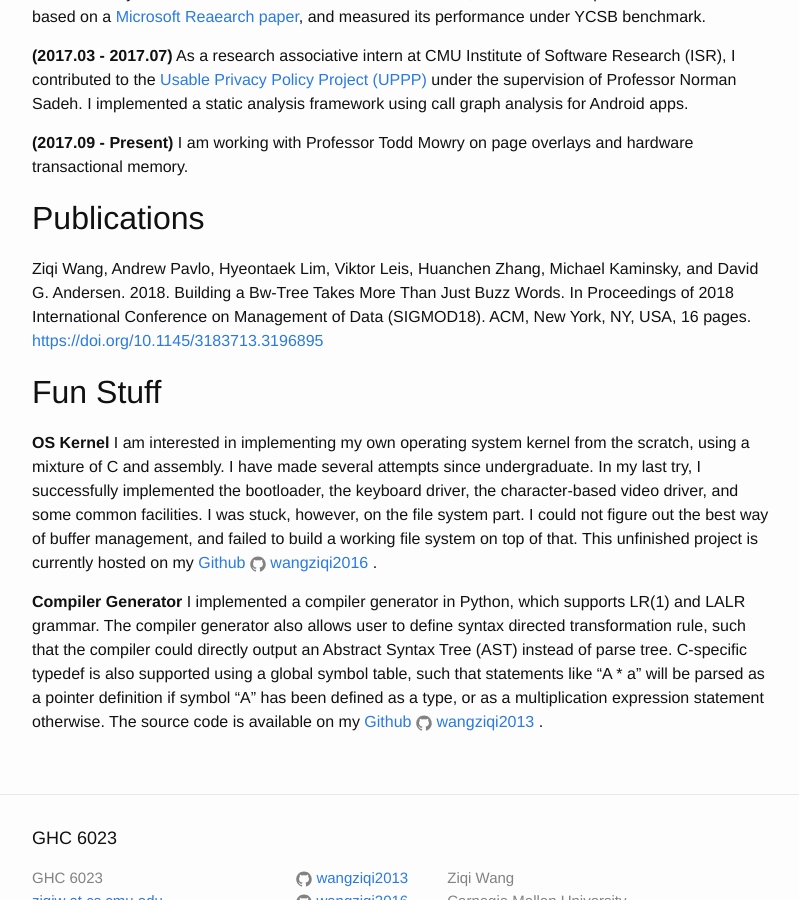
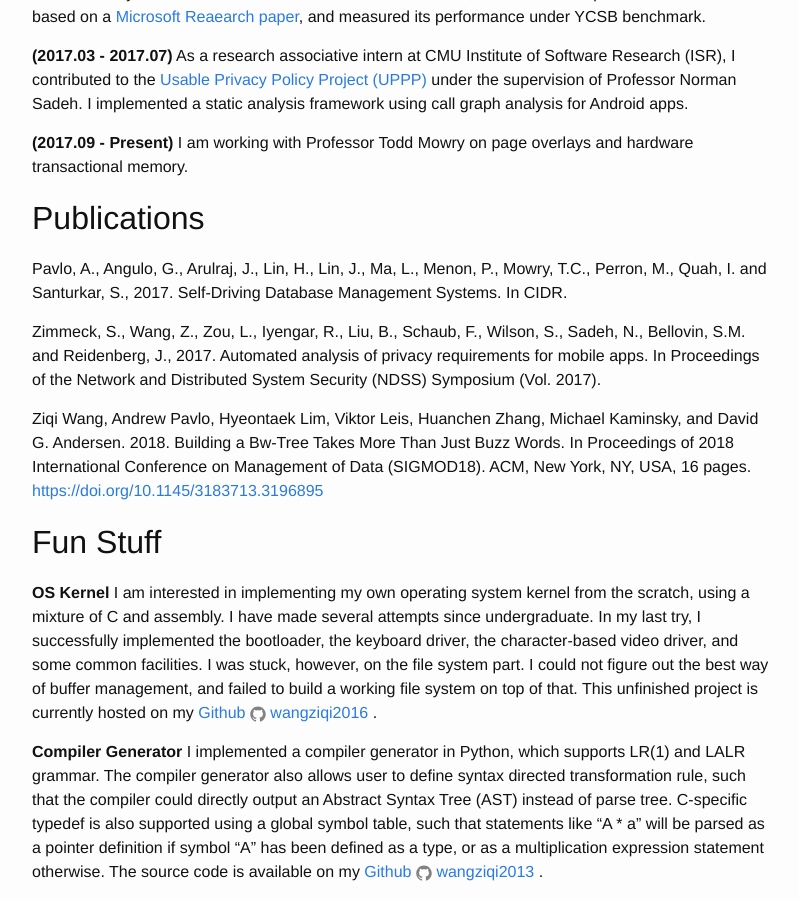
Before and after one commit to wangziqi2013/wangziqi2013.github.io, a Jekyll site: the page built from ziqiw.md, in a window 1280 px wide and 900 px high, scrolled down 642 px. Shown: the whole window, without its empty margins (238-1037 px from the left). Built offline with Jekyll 4.4.1, drawn with Linux system fonts in a browser that asks for light colours.

Commit message:
Adding publications

```diff
--- a/ziqiw.md
+++ b/ziqiw.md
@@ -37,6 +37,10 @@ I implemented a static analysis framework using call graph analysis for Android
 
 Publications
 ------------
+Pavlo, A., Angulo, G., Arulraj, J., Lin, H., Lin, J., Ma, L., Menon, P., Mowry, T.C., Perron, M., Quah, I. and Santurkar, S., 2017. Self-Driving Database Management Systems. In CIDR.
+
+Zimmeck, S., Wang, Z., Zou, L., Iyengar, R., Liu, B., Schaub, F., Wilson, S., Sadeh, N., Bellovin, S.M. and Reidenberg, J., 2017. Automated analysis of privacy requirements for mobile apps. In Proceedings of the Network and Distributed System Security (NDSS) Symposium (Vol. 2017).
+
 Ziqi Wang, Andrew Pavlo, Hyeontaek Lim, Viktor Leis, Huanchen Zhang, Michael Kaminsky, and David G. Andersen. 2018. Building a Bw-Tree Takes More Than Just Buzz Words. In Proceedings of 2018 International Conference on Management of Data (SIGMOD18). ACM, New York, NY, USA, 16 pages. [https://doi.org/10.1145/3183713.3196895](https://doi.org/10.1145/3183713.3196895)
 
 Fun Stuff
```
